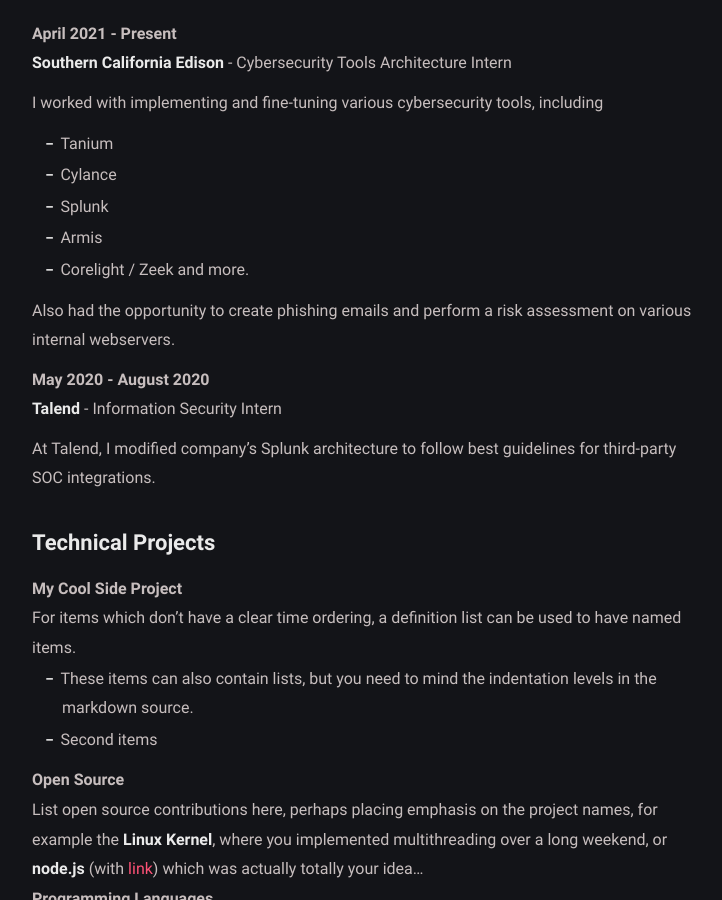
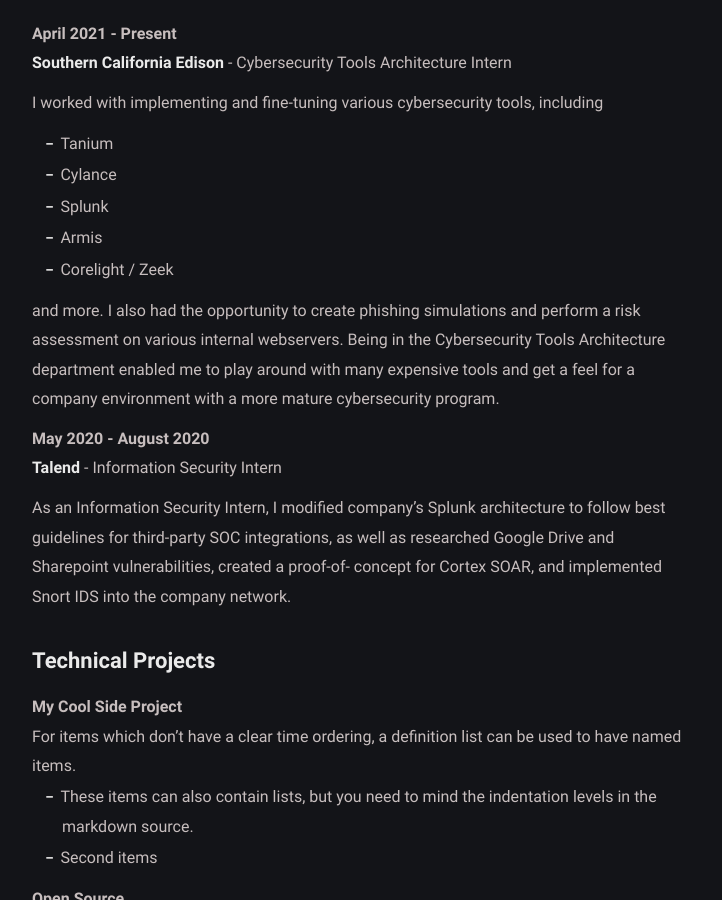
Before and after one commit to fyrworx4/old-fyrworx4.github.io, a Jekyll site: the page built from resume.md, in a window 1280 px wide and 900 px high, scrolled down 488 px. Shown: the whole window, without its empty margins (278-1000 px from the left). Built offline with Jekyll 4.4.1, drawn with Linux system fonts in a browser that asks for light colours.

Commit message:
Edited resume.md

```diff
--- a/resume.md
+++ b/resume.md
@@ -25,14 +25,21 @@ April 2021 - Present
     * Splunk
     * Armis
     * Corelight / Zeek
-    and more.
 
-    Also had the opportunity to create phishing emails and perform a risk assessment on various internal webservers.
+    and more. I also had the opportunity to create phishing simulations and
+    perform a risk assessment on various internal webservers. Being in the
+    Cybersecurity Tools Architecture department enabled me to play around
+    with many expensive tools and get a feel for a company environment with
+    a more mature cybersecurity program.
 
 May 2020 - August 2020
 :   **Talend** - Information Security Intern
 
-    At Talend, I modified company's Splunk architecture to follow best guidelines for third-party SOC integrations.
+    As an Information Security Intern, I modified company's Splunk architecture
+    to follow best guidelines for third-party SOC integrations, as well as
+    researched Google Drive and Sharepoint vulnerabilities, created a proof-of-
+    concept for Cortex SOAR, and implemented Snort IDS into the company
+    network.
 
 
 Technical Projects
```
